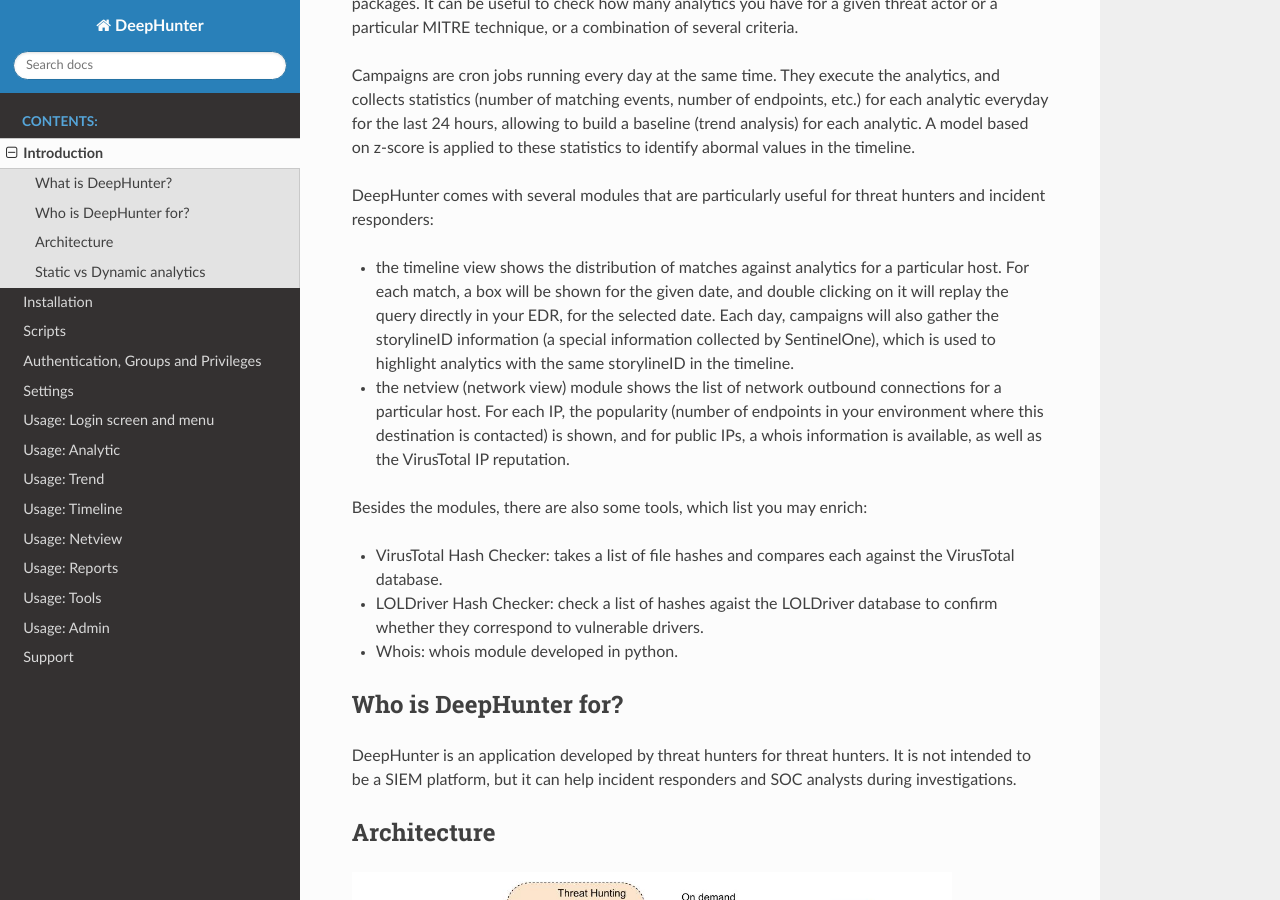
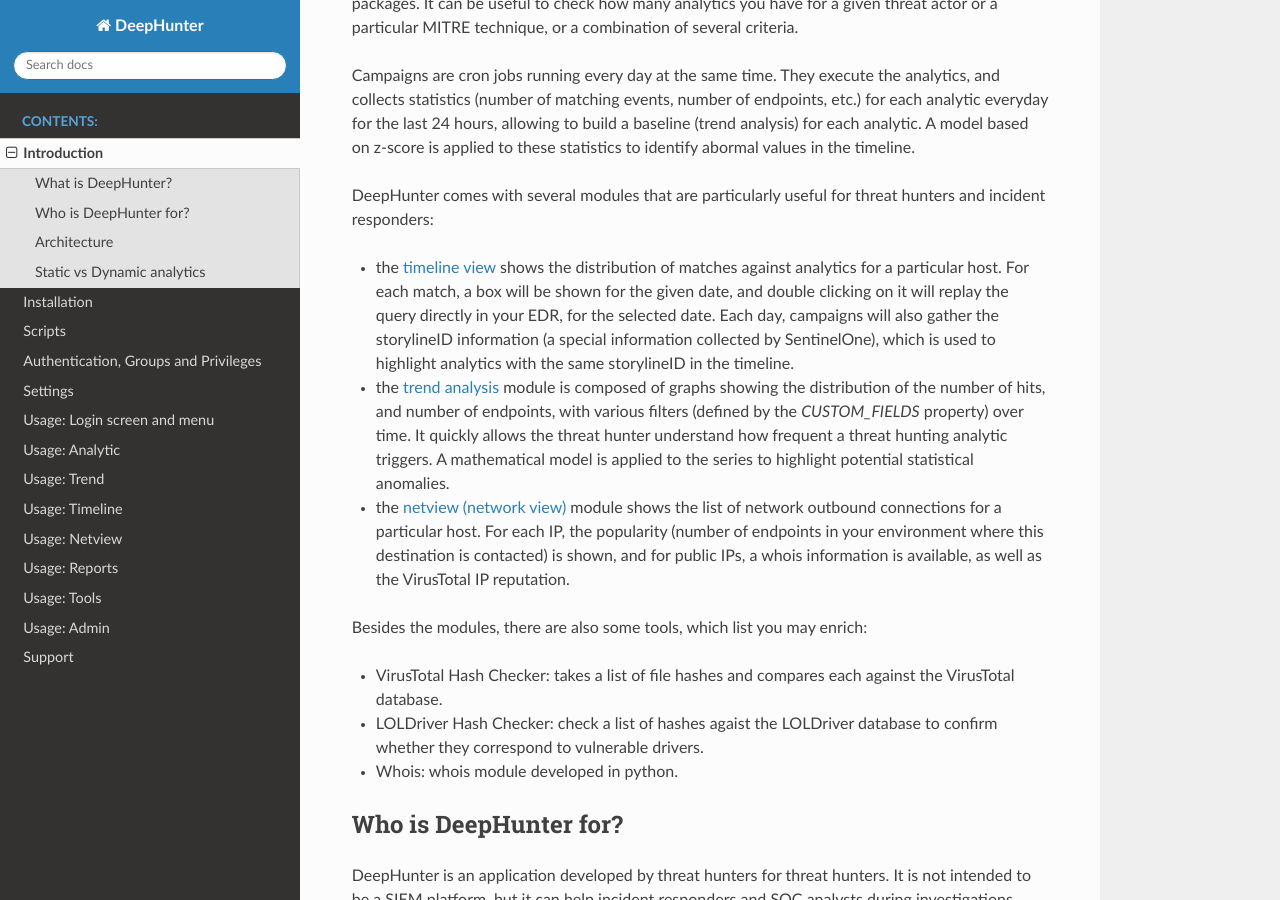
Before and after one commit to wikijm/deephunter, a Sphinx documentation site: the page built from docs/intro.rst, in a window 1280 px wide and 900 px high, scrolled down 392 px. Built offline with Sphinx 7.4.7 and the Read the Docs theme 3.1.0, drawn with Linux system fonts in a browser that asks for light colours.

```diff
--- a/docs/intro.rst
+++ b/docs/intro.rst
@@ -9,8 +9,9 @@ Campaigns are cron jobs running every day at the same time. They execute the ana
 
 DeepHunter comes with several modules that are particularly useful for threat hunters and incident responders:
 
-- the timeline view shows the distribution of matches against analytics for a particular host. For each match, a box will be shown for the given date, and double clicking on it will replay the query directly in your EDR, for the selected date. Each day, campaigns will also gather the storylineID information (a special information collected by SentinelOne), which is used to highlight analytics with the same storylineID in the timeline.
-- the netview (network view) module shows the list of network outbound connections for a particular host. For each IP, the popularity (number of endpoints in your environment where this destination is contacted) is shown, and for public IPs, a whois information is available, as well as the VirusTotal IP reputation.
+- the `timeline view <usage_timeline.html>`_ shows the distribution of matches against analytics for a particular host. For each match, a box will be shown for the given date, and double clicking on it will replay the query directly in your EDR, for the selected date. Each day, campaigns will also gather the storylineID information (a special information collected by SentinelOne), which is used to highlight analytics with the same storylineID in the timeline.
+- the `trend analysis <usage_trend.html>`_ module is composed of graphs showing the distribution of the number of hits, and number of endpoints, with various filters (defined by the `CUSTOM_FIELDS` property) over time. It quickly allows the threat hunter understand how frequent a threat hunting analytic triggers. A mathematical model is applied to the series to highlight potential statistical anomalies.
+- the `netview (network view) <usage_netview.html>`_ module shows the list of network outbound connections for a particular host. For each IP, the popularity (number of endpoints in your environment where this destination is contacted) is shown, and for public IPs, a whois information is available, as well as the VirusTotal IP reputation.
 
 Besides the modules, there are also some tools, which list you may enrich:
 
--- a/docs/scripts.rst
+++ b/docs/scripts.rst
@@ -6,7 +6,7 @@ DeepHunter is shipped with some scripts, located under the ``./qm/scripts/`` fol
 - **backup.sh**: used to do encrypted backups of the database and delete old backups (older than 3 months by default).
 - **campaign.py**: daily campaigns script, started from ``run_campaign.sh``. It relies on the ``runscript`` command of the ``django-extensions`` package.
 - **crontab**: not a script. Example of crontab.
-- **deploy.sh**: deployment script that you can use to upgrade DeepHunter when a new version is available on GitHub.
 - **optimize_db.sh**: script to optimize the database after the ``run_campaign.sh`` script is executed.
 - **run_campaign.sh**: launcher for running "dynamic" threat hunting analytics and daily campaigns script.
+- **upgrade.sh**: script that you can use to upgrade DeepHunter when a new version is available on GitHub.
 - **vulnerable_driver_name_detected_loldriver.py**: Script of the dynamic threat hunting analytic called ``vulnerable_driver_name_detected_loldriver.py``. It relies on the ``runscript`` command of the ``django-extensions`` package.
--- a/docs/usage_trend.rst
+++ b/docs/usage_trend.rst
@@ -4,7 +4,7 @@ Usage: Trend
 Trend Analysis
 **************
 
-.. image:: ../img/trend_analysis.png
+.. image:: img/trend_analysis.png
   :width: 1500
   :alt: Trend Analysis
 
```
Also changed, not shown: 2 other files.
